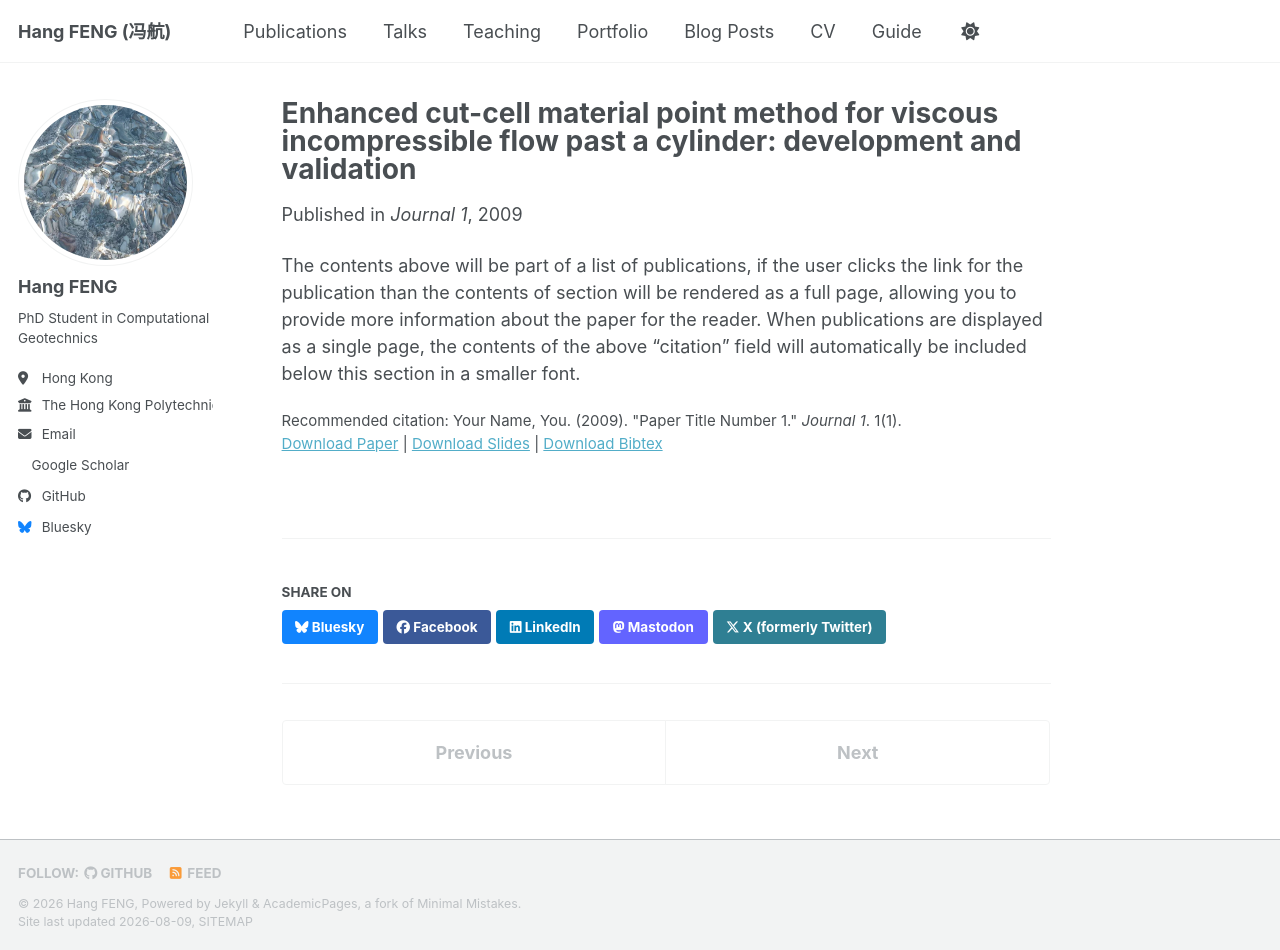
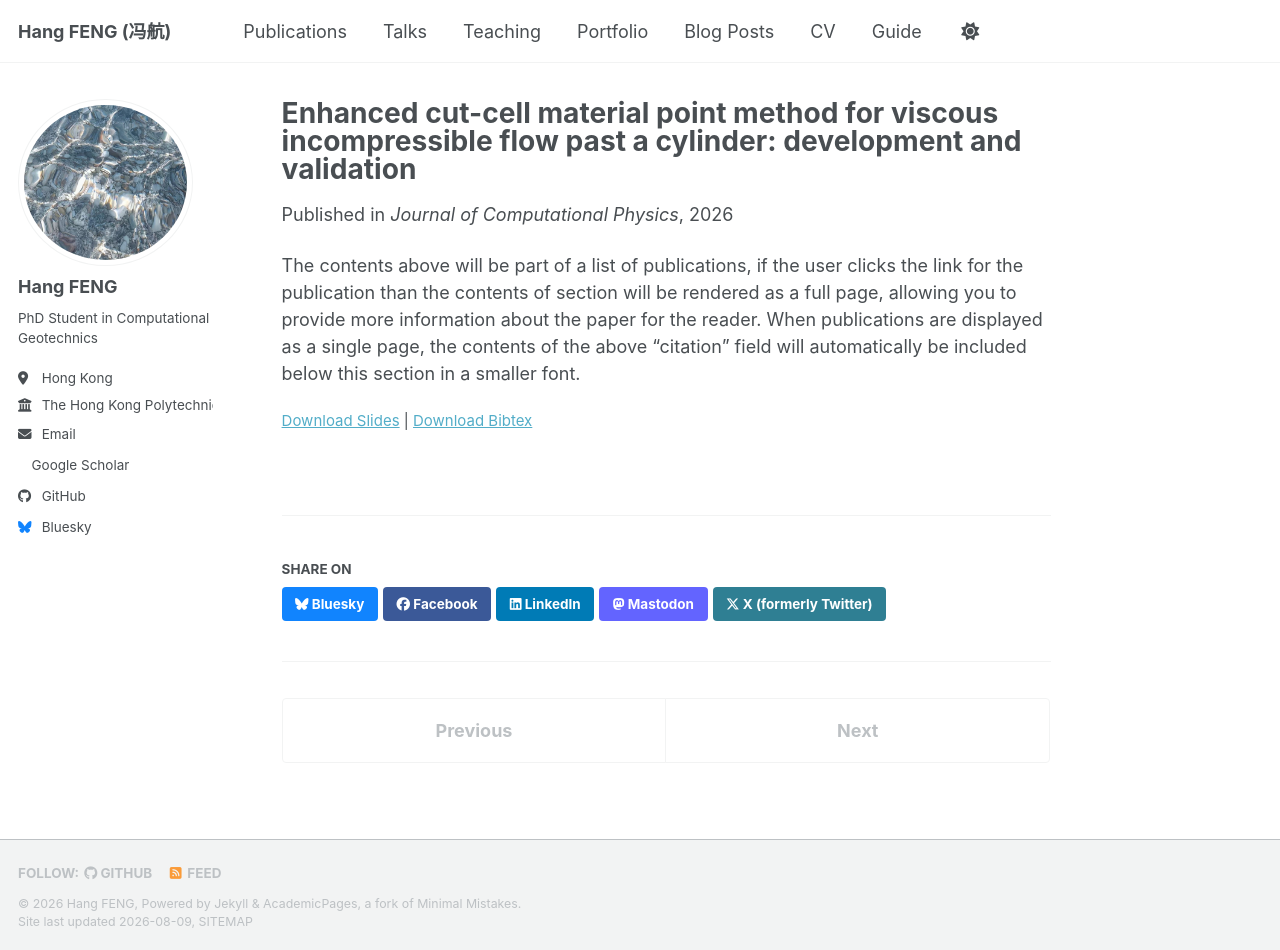
Before and after one commit to fenghang454/fenghang454.github.io, a Jekyll site: the page built from _publications/2009-10-01-paper-title-number-1.md, in a window 1280 px wide and 950 px high. Built offline with Jekyll 4.4.1, drawn with Linux system fonts in a browser that asks for light colours; a style sheet for code colours, icons or effects is not loaded.

Commit message:
Update 2009-10-01-paper-title-number-1.md

```diff
--- a/_publications/2009-10-01-paper-title-number-1.md
+++ b/_publications/2009-10-01-paper-title-number-1.md
@@ -3,12 +3,11 @@ title: "Enhanced cut-cell material point method for viscous incompressible flow
 collection: publications
 category: manuscripts
 permalink: /publication/2009-10-01-paper-title-number-1
-excerpt: 'This paper is about the number 1. The number 2 is left for future work.'
-date: 2009-10-01
-venue: 'Journal 1'
+excerpt: 'This work develops an enhanced cut-cell MPM tailored for viscous incompressible flow past a cylinder.'
+date: 15 October 2026
+venue: 'Journal of Computational Physics'
 slidesurl: 'https://academicpages.github.io/files/slides1.pdf'
 paperurl: 'https://academicpages.github.io/files/paper1.pdf'
 bibtexurl: 'https://academicpages.github.io/files/bibtex1.bib'
-citation: 'Your Name, You. (2009). &quot;Paper Title Number 1.&quot; <i>Journal 1</i>. 1(1).'
 ---
 The contents above will be part of a list of publications, if the user clicks the link for the publication than the contents of section will be rendered as a full page, allowing you to provide more information about the paper for the reader. When publications are displayed as a single page, the contents of the above "citation" field will automatically be included below this section in a smaller font.
```
